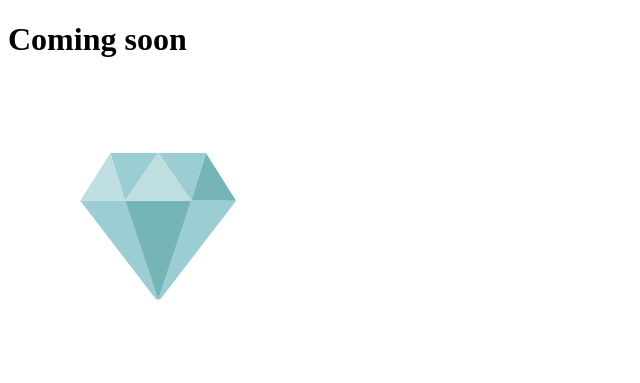
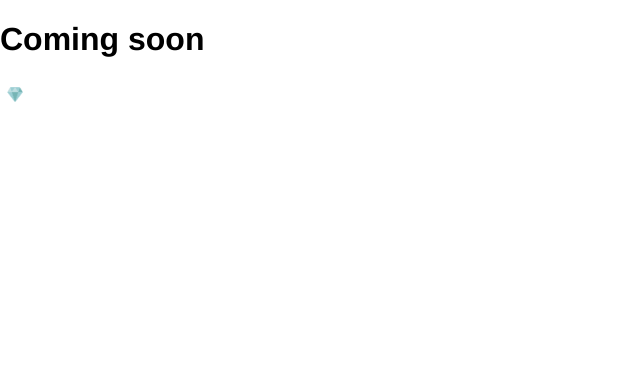
Before and after one commit to samirajil/git-101, a plain HTML site: page index.html in a window 1280 px wide. Shown: the whole page, without its empty margins (0-640 px from the left). Drawn offline with Linux system fonts and the light colour scheme; files that its build step writes are made by us from their sources.

Commit message:
added stylesheet

```diff
--- a/index.html
+++ b/index.html
@@ -1,6 +1,8 @@
 <!DOCTYPE html>
 <html>
-	<head></head>
+	<head>
+		<link rel="stylesheet" href="css/style.css">
+	</head>
 	<body>
 		<h1>Coming soon</h1>
 		<img src="diamond.png">
--- /dev/null
+++ b/style.css
@@ -0,0 +1,9 @@
+
+body {
+	margin:0;
+	font-family:Helvetica;
+}
+
+img {
+	height: 30px;
+}
```
